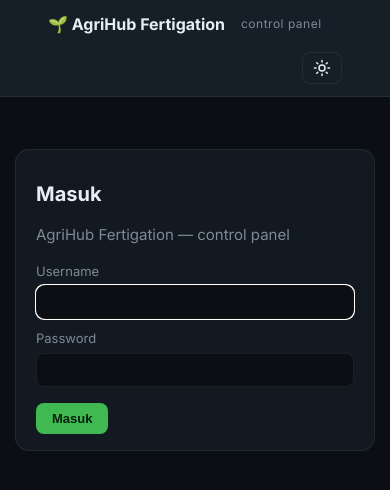
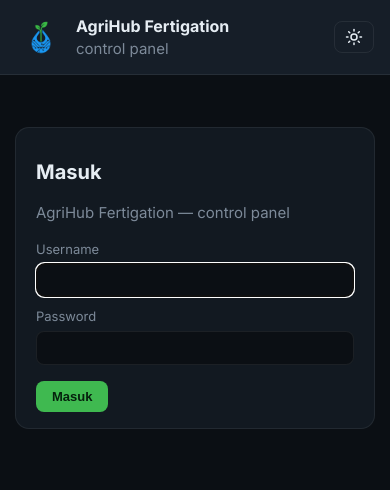
Before and after one commit to fadelaryap/smart-fertigasi, a Next.js app in the folder control-app/: page /login in a window 390 px wide. Shown: the top 490 px of the page. Built offline with nearby package versions, Linux system fonts and the light colour scheme; no server answers.

Commit message:
fix logo

```diff
--- a/control-app/app/globals.css
+++ b/control-app/app/globals.css
@@ -51,7 +51,9 @@ a:hover{text-decoration:underline}
 
 /* ─── Layout — full width with breathing room ────────────────────────────── */
 .container{max-width:100%;margin:0 auto;padding:28px 160px 64px}
-nav.topbar{background:var(--panel-solid);border-bottom:1px solid var(--border);padding:12px 160px;display:flex;gap:16px;align-items:center;flex-wrap:wrap}
+nav.topbar{background:var(--panel-solid);border-bottom:1px solid var(--border);padding:12px 160px;display:flex;justify-content:space-between;gap:16px;align-items:center;flex-wrap:wrap}
+.topbar-left{display:flex;align-items:center;gap:12px}
+.topbar-text{display:flex;align-items:center;gap:8px}
 nav.topbar .brand{font-weight:700;color:var(--text);font-size:16px}
 
 /* ─── Glass Panel ────────────────────────────────────────────────────────── */
@@ -249,6 +251,10 @@ th{color:var(--muted);font-weight:600;font-size:11px;text-transform:uppercase;le
 }
 @media(max-width:640px){
   .container{padding:12px 10px 48px}
+  nav.topbar{padding:12px 16px}
+  .topbar-left{flex-direction:row;align-items:center;gap:10px}
+  .topbar-text{flex-direction:column;align-items:flex-start;gap:0}
+  nav.topbar .brand{font-size:16px}
   .dash-grid{gap:12px}
   .stat-grid{gap:12px;grid-template-columns:repeat(2,1fr)}
   .dash-card{padding:14px}
--- a/control-app/app/layout.tsx
+++ b/control-app/app/layout.tsx
@@ -1,10 +1,22 @@
 import "./globals.css";
 import type { Metadata } from "next";
+import Image from "next/image";
 import { ThemeToggle } from "./theme-toggle";
+import logo from "./logo.webp";
 
 export const metadata: Metadata = {
   title: "AgriHub Fertigation",
   description: "Automated fertigation control panel",
+  robots: {
+    index: false,
+    follow: false,
+    nocache: true,
+    googleBot: {
+      index: false,
+      follow: false,
+      noimageindex: true,
+    },
+  },
 };
 
 export default function RootLayout({
@@ -35,8 +47,20 @@ export default function RootLayout({
       </head>
       <body>
         <nav className="topbar">
-          <span className="brand">🌱 AgriHub Fertigation</span>
-          <span className="muted" style={{ fontSize: 12, letterSpacing: "0.5px" }}>control panel</span>
+          <div className="topbar-left">
+            <Image
+              src={logo}
+              alt="AgriHub Logo"
+              width={50}
+              height={50}
+              style={{ objectFit: "contain" }}
+              priority
+            />
+            <div className="topbar-text">
+              <span className="brand">AgriHub Fertigation</span>
+              <span className="muted topbar-subtitle">control panel</span>
+            </div>
+          </div>
           <ThemeToggle />
         </nav>
         <main className="container">{children}</main>
```
Also changed, not shown: control-app/app/robots.ts (added, +10 -0 lines), control-app/app/logo.webp (added), 1 other file (tests, documents, lock files or other folders).
